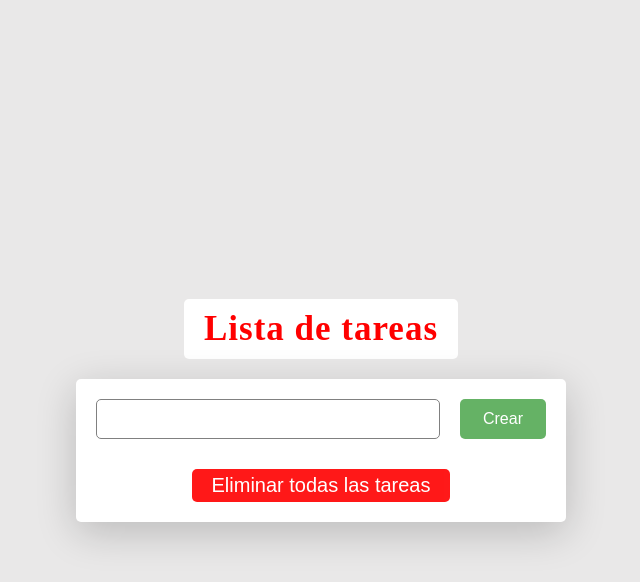
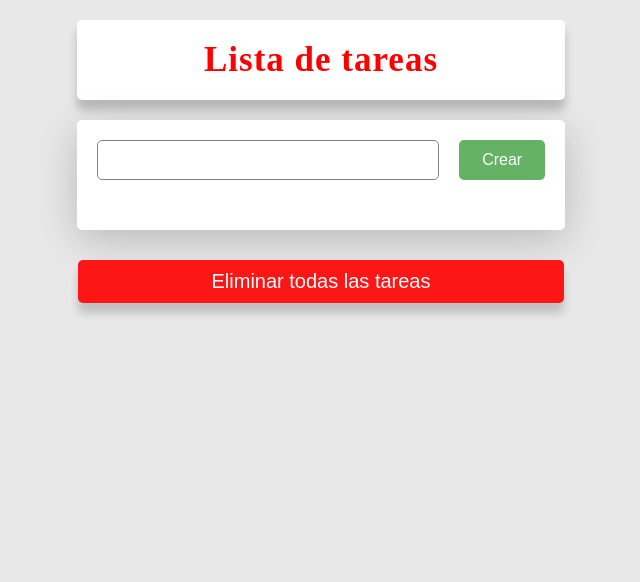
Before and after one commit to PaAdRaAg/pwalsfire, a plain HTML site: page lista_tareas.html in a window 1280 px wide. Shown: the whole page, without its empty margins (319-959 px from the left). Drawn offline with Linux system fonts and the light colour scheme; files that its build step writes are made by us from their sources; files whose address does not match are found by name.

Commit message:
correcciones de diseño y ajuste

```diff
--- a/css/style.css
+++ b/css/style.css
@@ -6,14 +6,14 @@
 body{
     background-color: rgb(233, 232, 232);
     display: flex;
-    justify-content: center;
     align-items: center;
     flex-direction: column;
-    height: 100vh;
-    width: 100vw;
+    height: 90%;
+    width: 100%;
 }
 
 h1{
+    width: 35%;
     font-size: 35px;
     font-weight: 600px;
     color: red;
@@ -21,11 +21,14 @@ h1{
     margin: 20px 0;
     background-color: white;
     border-radius: 5px;
-    padding: 10px 20px;
+    padding: 20px;
+    text-align: center;
+    box-shadow: 0 10px 10px rgba(0, 0, 0, 0.2);
+
 }
 
 .lista-tareas{
-    width: 450px;
+    width: 35%;
     padding: 20px;
     box-shadow: 0 10px 40px rgba(0, 0, 0, 0.2);
     border-radius: 5px;
@@ -45,9 +48,11 @@ h1{
     font-size: 16px;
     outline: none;
     text-transform: capitalize;
+    width: 100%;
 }
 
 .btn-agregar-tarea{
+    width: 100%;
     border: none;
     border-radius: 5px;
     background-color: green;
@@ -87,7 +92,7 @@ h1{
     align-items: center;
     font-family: Arial, Helvetica, sans-serif;
     text-transform: capitalize;
-
+    word-break: break-all;
 }
 
 .tarea p{
@@ -117,18 +122,29 @@ i.nuevaTarea-btn-done{
     font-size: 18px;
     cursor: pointer;
     padding: 0 3px;
-    color: green;
+    color: rgb(0, 145, 0);
+}
+
+i.nuevaTarea-btn-done:hover{
+    color: rgb(0, 200, 0);
 }
 
 i.nuevaTarea-btn-delete{
     font-size: 18px;
     cursor: pointer;
     padding: 0 3px;
-    color: red;
+    color: rgb(200, 0, 0);
+}
+
+i.nuevaTarea-btn-delete:hover{
+    color: rgb(255, 0, 0);
 }
 
 .clear-all{
     text-align: center;
+    width: 38%;
+    padding: 30px 0 30px 0;
+
 }
 
 div .btn-limpiar{
@@ -137,9 +153,11 @@ div .btn-limpiar{
     border-radius: 5px;
     border: none;
     font-size: 20px;
-    padding: 5px 20px;
     cursor: pointer;
     opacity: .9;
+    width: 100%;
+    box-shadow: 0 10px 10px rgba(0, 0, 0, 0.2);
+    padding: 10px;
 }
 
 div .btn-limpiar:hover{
--- a/lista_tareas.html
+++ b/lista_tareas.html
@@ -8,9 +8,7 @@
     <link rel="stylesheet" href="https://cdnjs.cloudflare.com/ajax/libs/font-awesome/6.1.2/css/all.min.css" integrity="sha512-1sCRPdkRXhBV2PBLUdRb4tMg1w2YPf37qatUFeS7zlBy7jJI8Lf4VHwWfZZfpXtYSLy85pkm9GaYVYMfw5BC1A==" crossorigin="anonymous" referrerpolicy="no-referrer" />
 </head>
 <body>
-    <header>
-        <h1>Lista de tareas</h1>
-    </header>
+    <h1>Lista de tareas</h1>
 
     <div class="lista-tareas">
         <div class="crear-tareas">
@@ -19,13 +17,11 @@
         </div>
         <div class="tareas">
         </div>
-        <div class="clear-all">
-            <button class="btn-limpiar" onclick="limpiar()">Eliminar todas las tareas</button>
-        </div>
     </div>
 
-    <footer>
-    </footer>
+    <div class="clear-all">
+        <button class="btn-limpiar" onclick="limpiar()">Eliminar todas las tareas</button>
+    </div>
 </body>
 <script src="/pwals/func_lista.js"></script>
 </html>
```
